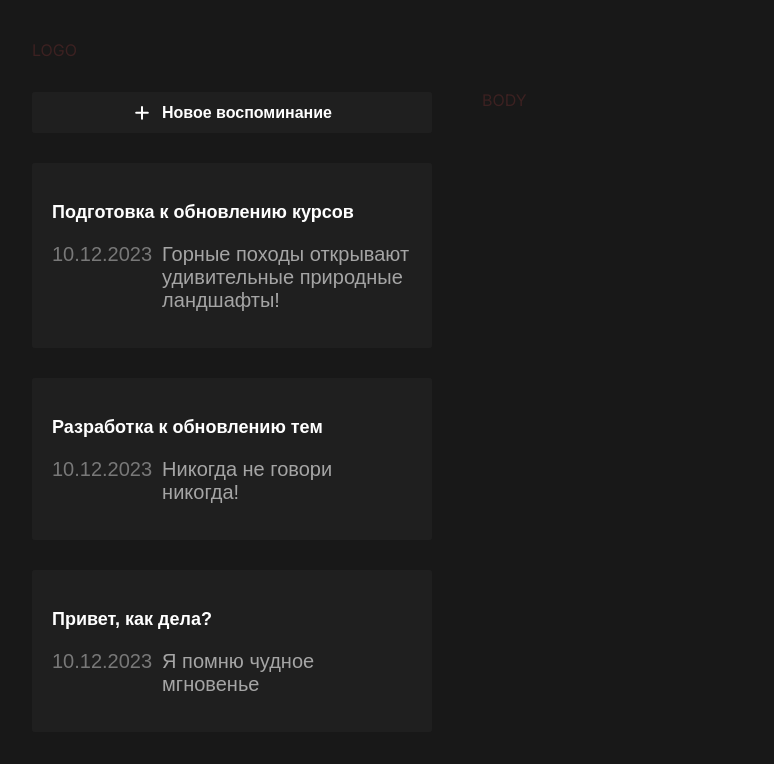
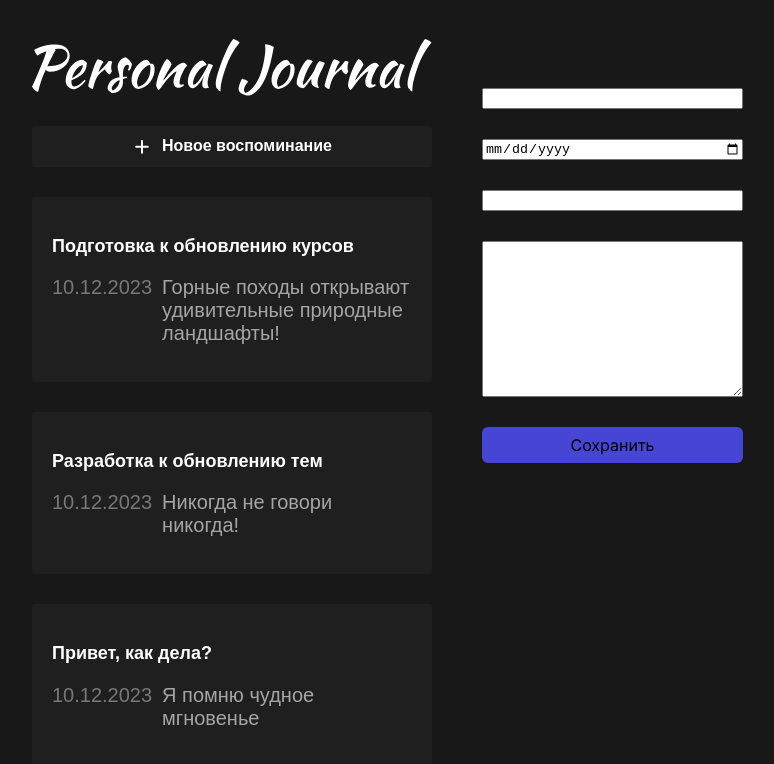
Before and after one commit to sergey87chuvasov/personal-journal, a React (Vite) app: page / in a window 1280 px wide. Shown: the top 764 px of the page, without its empty margins (6-780 px from the left). Built offline with nearby package versions, Linux system fonts and the light colour scheme.

Commit message:
sending form data

```diff
--- a/src/App.jsx
+++ b/src/App.jsx
@@ -7,6 +7,7 @@ import Body from './layouts/Body/Body';
 import JournalList from './components/JournalList/JournalList';
 import JournalAddButoon from './components/JournalAddButoon/JournalAddButoon';
 import LeftPanel from './layouts/LeftPanel/LeftPanel';
+import JournalForm from './components/JournalForm/JournalForm';
 
 function App() {
   const data = [
@@ -56,7 +57,9 @@ function App() {
           </CardButton>
         </JournalList>
       </LeftPanel>
-      <Body>BODY</Body>
+      <Body>
+        <JournalForm />
+      </Body>
     </div>
   );
 }
--- a/src/components/Button/Button.jsx
+++ b/src/components/Button/Button.jsx
@@ -1,11 +1,10 @@
-import { useState } from 'react';
 /* eslint-disable indent */
 import './Button.css';
 
-function Button() {
+function Button({ text }) {
   return (
     <>
-      <button className='button accent'>Сохранить</button>
+      <button className='button accent'>{text}</button>
     </>
   );
 }
--- a/src/components/Header/Header.jsx
+++ b/src/components/Header/Header.jsx
@@ -2,7 +2,7 @@
 import './Header.css';
 
 function Header() {
-  return <div>LOGO</div>;
+  return <img src='/logo.svg' alt='logo pic' />;
 }
 
 export default Header;
--- /dev/null
+++ b/src/components/JournalForm/JournalForm.css
@@ -0,0 +1,5 @@
+.journal-form {
+  display: flex;
+  flex-direction: column;
+  gap: 30px;
+}
--- /dev/null
+++ b/src/components/JournalForm/JournalForm.jsx
@@ -0,0 +1,32 @@
+/* eslint-disable indent */
+import { useState } from 'react';
+import Button from '../Button/Button';
+import './JournalForm.css';
+
+function JournalForm() {
+  const [inputData, setInputData] = useState('');
+
+  const inputChange = (e) => {
+    setInputData(e.target.value);
+  };
+
+  const addJournalItem = (e) => {
+    const formData = new FormData(e.target);
+    const formProps = Object.fromEntries(formData);
+    e.preventDefault();
+    console.log(e);
+    console.log(formProps);
+  };
+
+  return (
+    <form className='journal-form' onSubmit={addJournalItem}>
+      <input type='text' name='title' />
+      <input type='date' name='date' />
+      <input type='text' name='tag' value={inputData} onChange={inputChange} />
+      <textarea name='post' id='' cols='30' rows='10'></textarea>
+      <Button text='Сохранить' />
+    </form>
+  );
+}
+
+export default JournalForm;
```
